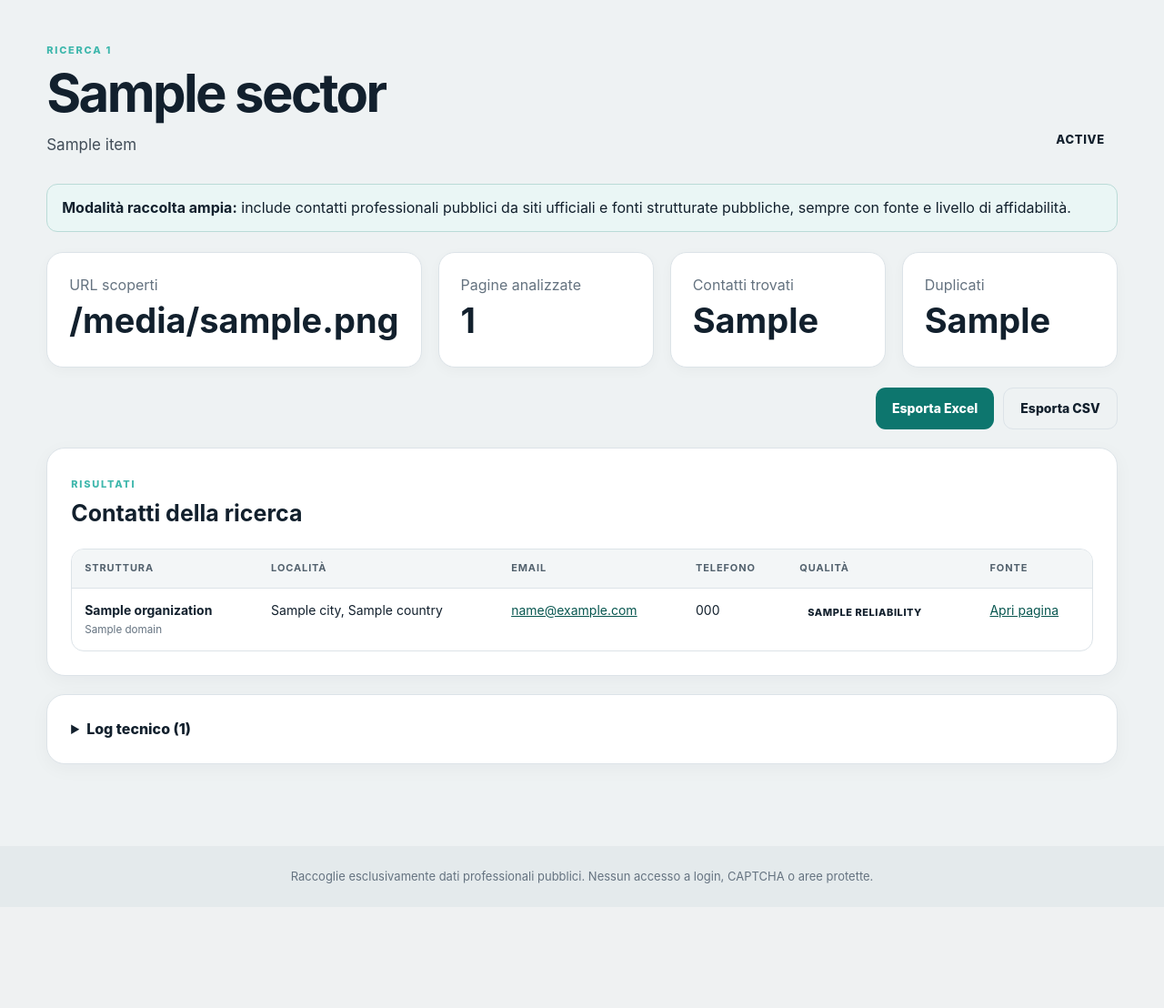
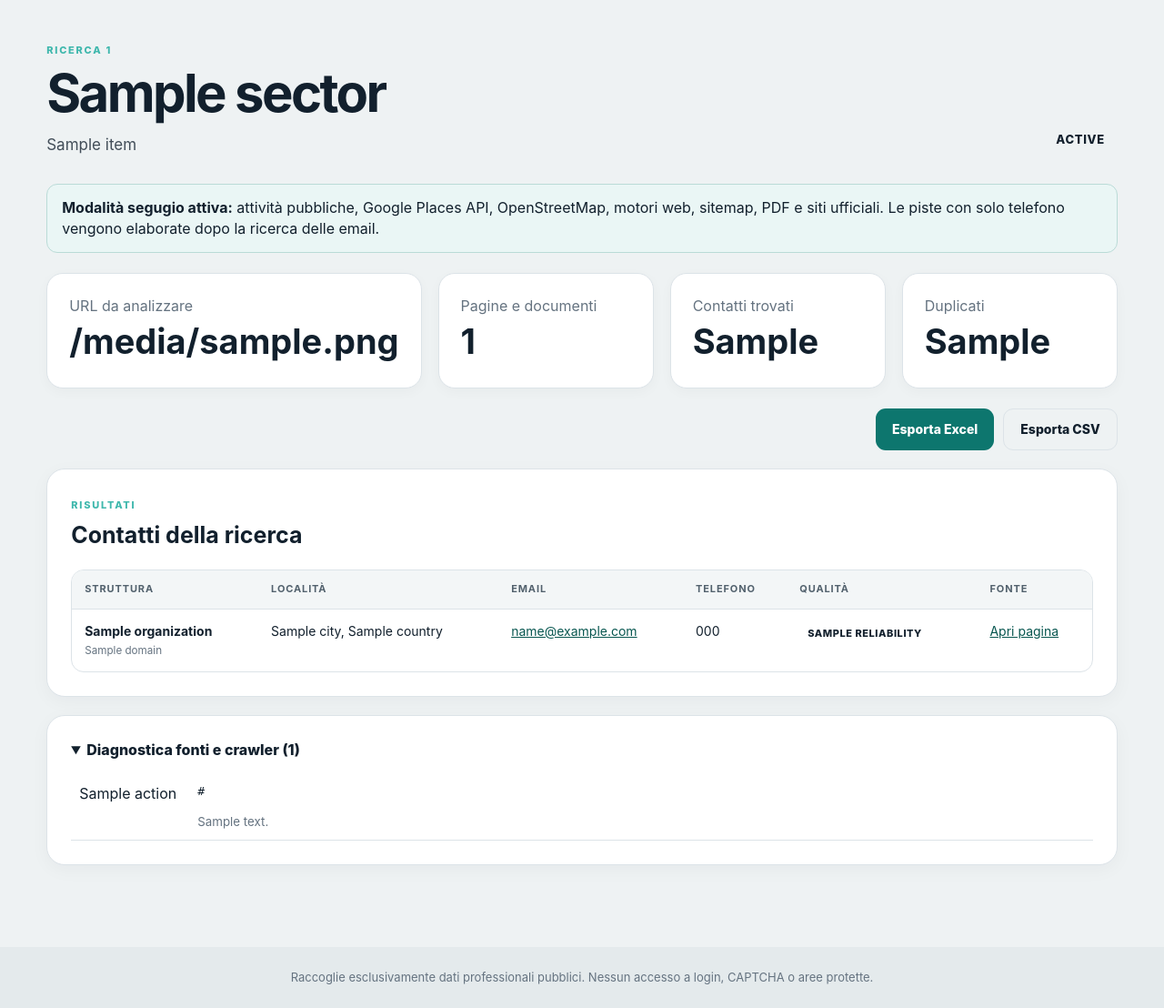
Before and after one commit to buzzskin2026-ship-it/contact-hunter, a FastAPI app: template app/templates/search_detail.html in a window 1280 px wide. Shown: the part 78-1186 px from the top of the page at 91% size. Before the commit the page ends 1049 px from the top, so only its background shows below. Run offline with FastAPI, Linux system fonts and the light colour scheme; the template is opened without the code that fills it: most values are stand-ins (such as "Sample title", 1, 10 or a date in 2020).

Commit message:
Rename broad retry as fifty thousand census

```diff
--- a/app/templates/search_detail.html
+++ b/app/templates/search_detail.html
@@ -6,11 +6,11 @@
   <span id="job-status" class="status large {{ job.status }}">{{ job.status }}</span>
 </section>
 {% if not job.official_sources_only %}
-<div class="notice"><strong>Modalità raccolta ampia:</strong> include contatti professionali pubblici da siti ufficiali e fonti strutturate pubbliche, sempre con fonte e livello di affidabilità.</div>
+<div class="notice"><strong>Modalità segugio attiva:</strong> attività pubbliche, Google Places API, OpenStreetMap, motori web, sitemap, PDF e siti ufficiali. Le piste con solo telefono vengono elaborate dopo la ricerca delle email.</div>
 {% endif %}
 <section class="metrics compact">
-  <article><span>URL scoperti</span><strong id="discovered-urls">{{ job.discovered_urls }}</strong></article>
-  <article><span>Pagine analizzate</span><strong id="crawled-pages">{{ job.crawled_pages }}</strong></article>
+  <article><span>URL da analizzare</span><strong id="discovered-urls">{{ job.discovered_urls }}</strong></article>
+  <article><span>Pagine e documenti</span><strong id="crawled-pages">{{ job.crawled_pages }}</strong></article>
   <article><span>Contatti trovati</span><strong id="contacts-found">{{ job.contacts_found }}</strong></article>
   <article><span>Duplicati</span><strong id="duplicates-skipped">{{ job.duplicates_skipped }}</strong></article>
 </section>
@@ -20,7 +20,7 @@
   <form action="/searches/{{ job.id }}/retry" method="post"><button class="button secondary" type="submit">Ripeti stessa modalità</button></form>
   {% endif %}
   {% if job.status in ['failed', 'completed'] and job.official_sources_only %}
-  <form action="/searches/{{ job.id }}/broad-retry" method="post"><button class="button primary" type="submit">Raccolta ampia · fino a 500</button></form>
+  <form action="/searches/{{ job.id }}/broad-retry" method="post"><button class="button primary" type="submit">Censimento segugio · fino a 50.000</button></form>
   {% endif %}
   <a class="button secondary" href="/exports/xlsx?job_id={{ job.id }}">Esporta Excel</a>
   <a class="button ghost" href="/exports/csv?job_id={{ job.id }}">Esporta CSV</a>
@@ -45,5 +45,5 @@
     </table>
   </div>
 </section>
-<details class="panel logs"><summary>Log tecnico ({{ logs|length }})</summary><div class="log-list">{% for log in logs %}<div><span>{{ log.action }}</span><code>{{ log.url }}</code><small>{{ log.detail or '' }}</small></div>{% endfor %}</div></details>
+<details class="panel logs" open><summary>Diagnostica fonti e crawler ({{ logs|length }})</summary><div class="log-list">{% for log in logs %}<div><span>{{ log.action }}</span><code>{{ log.url }}</code><small>{{ log.detail or '' }}</small></div>{% endfor %}</div></details>
 {% endblock %}
```
